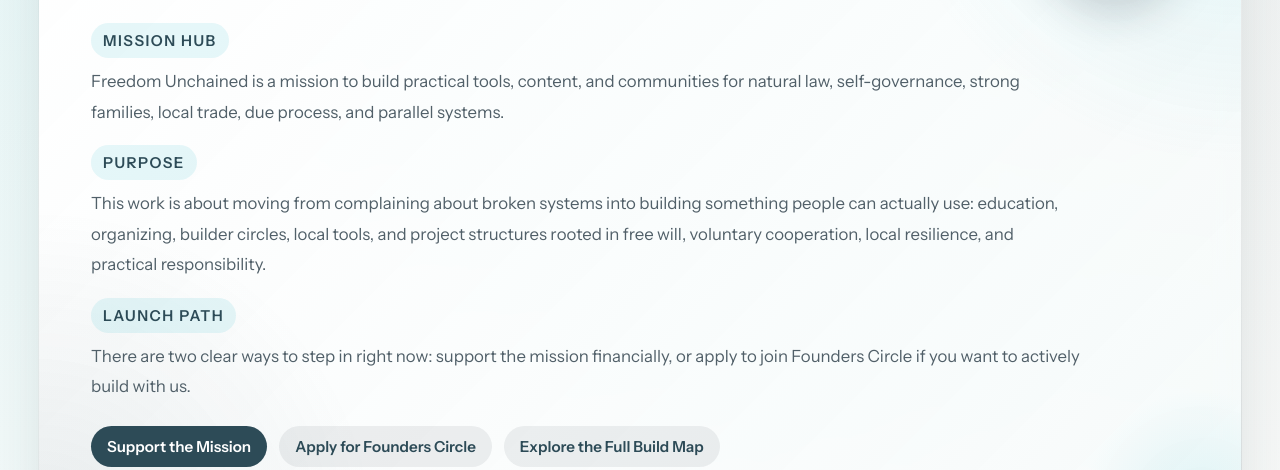
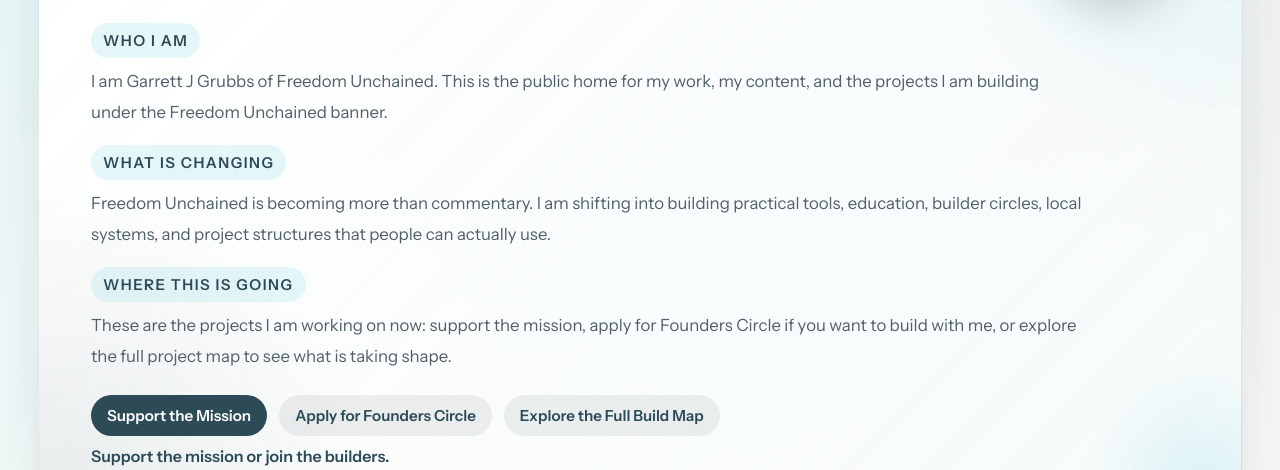
Before and after one commit to wisealf33/Freedom-Unchained-Live, a plain HTML site: page index.html in a window 1280 px wide. Shown: the part 330-800 px from the top of the page. Drawn offline with Linux system fonts and the light colour scheme.

Commit message:
Restore personal Freedom Unchained hero positioning

```diff
--- a/index.html
+++ b/index.html
@@ -782,18 +782,18 @@
 
         <div class="hero-sections">
           <div class="hero-section">
-            <div class="hero-label">Mission Hub</div>
-            <p class="hero-text">Freedom Unchained is a mission to build practical tools, content, and communities for natural law, self-governance, strong families, local trade, due process, and parallel systems.</p>
+            <div class="hero-label">Who I Am</div>
+            <p class="hero-text">I am Garrett J Grubbs of Freedom Unchained. This is the public home for my work, my content, and the projects I am building under the Freedom Unchained banner.</p>
           </div>
 
           <div class="hero-section">
-            <div class="hero-label">Purpose</div>
-            <p class="hero-text">This work is about moving from complaining about broken systems into building something people can actually use: education, organizing, builder circles, local tools, and project structures rooted in free will, voluntary cooperation, local resilience, and practical responsibility.</p>
+            <div class="hero-label">What Is Changing</div>
+            <p class="hero-text">Freedom Unchained is becoming more than commentary. I am shifting into building practical tools, education, builder circles, local systems, and project structures that people can actually use.</p>
           </div>
 
           <div class="hero-section">
-            <div class="hero-label">Launch Path</div>
-            <p class="hero-text">There are two clear ways to step in right now: support the mission financially, or apply to join Founders Circle if you want to actively build with us.</p>
+            <div class="hero-label">Where This Is Going</div>
+            <p class="hero-text">These are the projects I am working on now: support the mission, apply for Founders Circle if you want to build with me, or explore the full project map to see what is taking shape.</p>
           </div>
         </div>
         <div class="hero-actions" aria-label="Primary actions">
```
